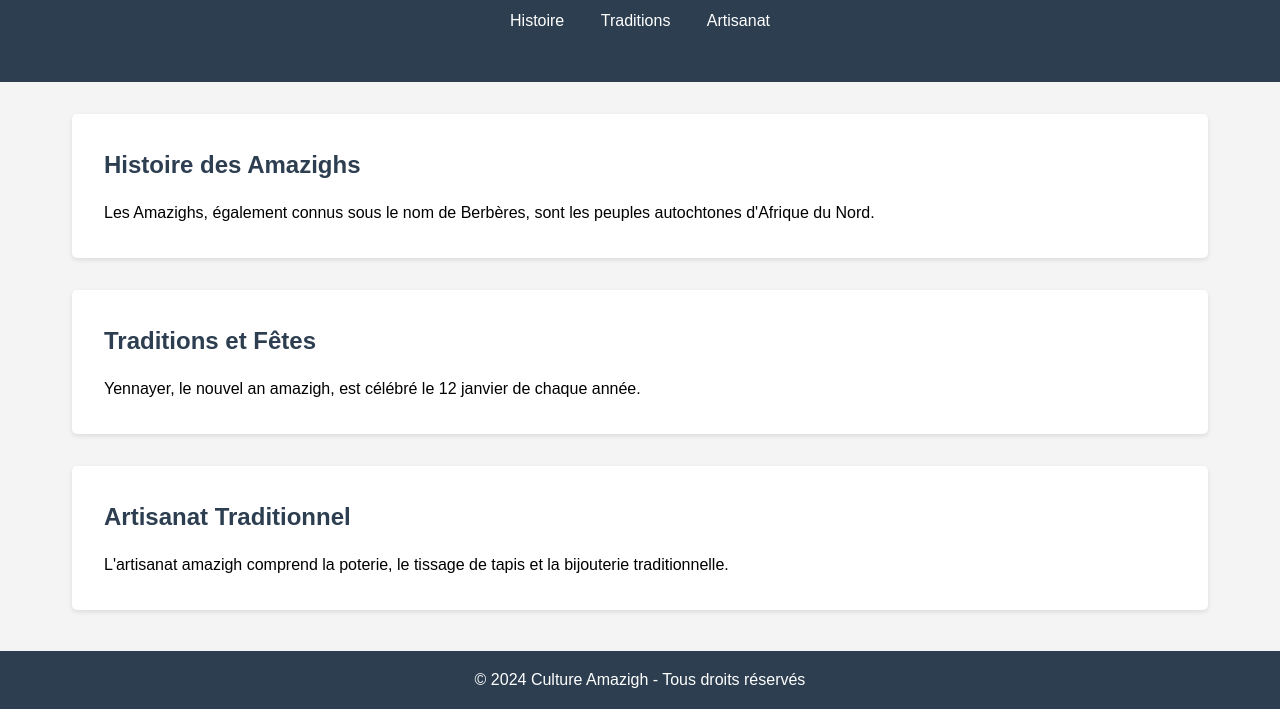
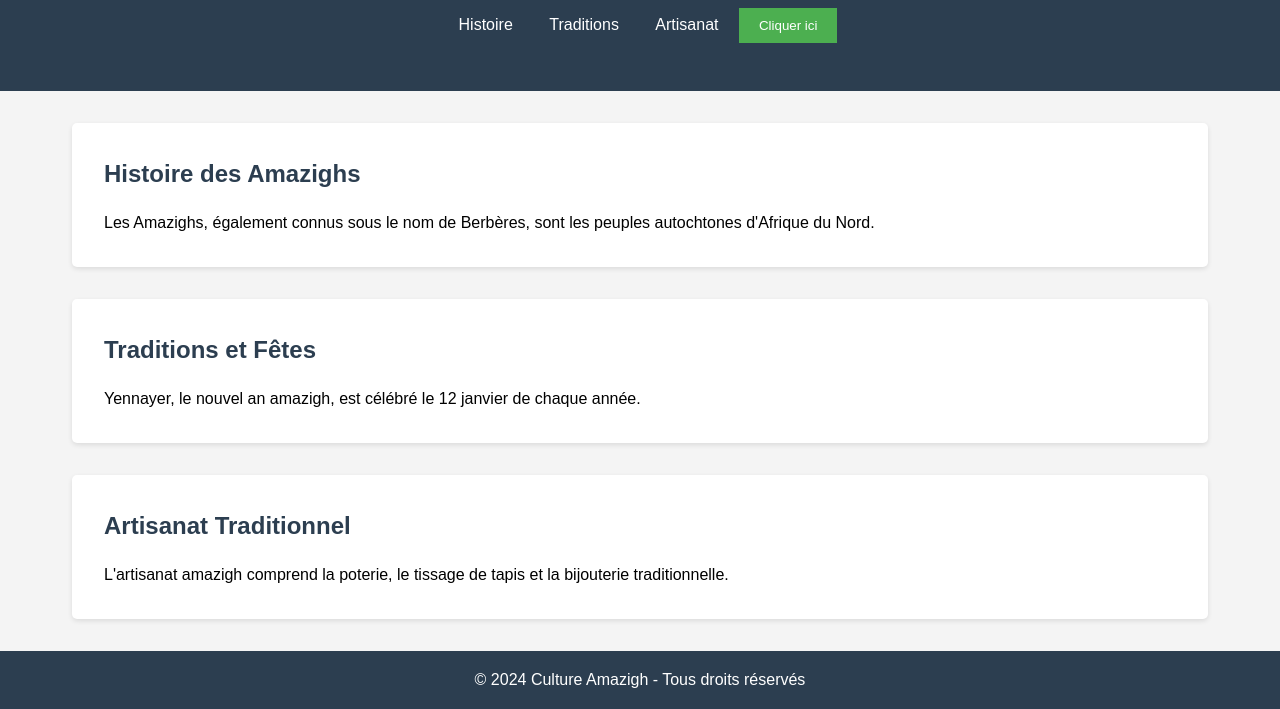
Before and after one commit to mayloud/tp-devops, a plain HTML site: page index.html in a window 1280 px wide. Shown: the part 91-800 px from the top of the page. Drawn offline with Linux system fonts and the light colour scheme.

Commit message:
Ajout d'un bouton avec son style dans index.html et style.css

```diff
--- a/index.html
+++ b/index.html
@@ -14,6 +14,7 @@
                 <li><a href="#histoire">Histoire</a></li>
                 <li><a href="#traditions">Traditions</a></li>
                 <li><a href="#artisanat">Artisanat</a></li>
+                <button>Cliquer ici</button>
             </ul>
         </nav>
     </header>
--- a/style.css
+++ b/style.css
@@ -3,6 +3,14 @@
     margin: 0;
     padding: 0;
     box-sizing: border-box;
+}
+
+button {
+  background-color: #4CAF50;
+  color: white;
+  padding: 10px 20px;
+  border: none;
+  cursor: pointer;
 }
 
 body {
```
